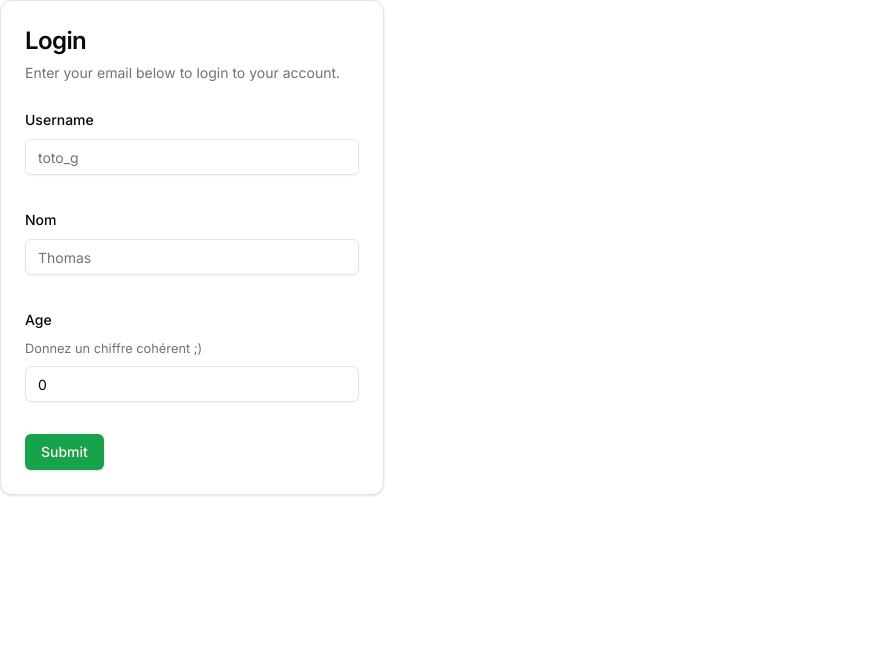
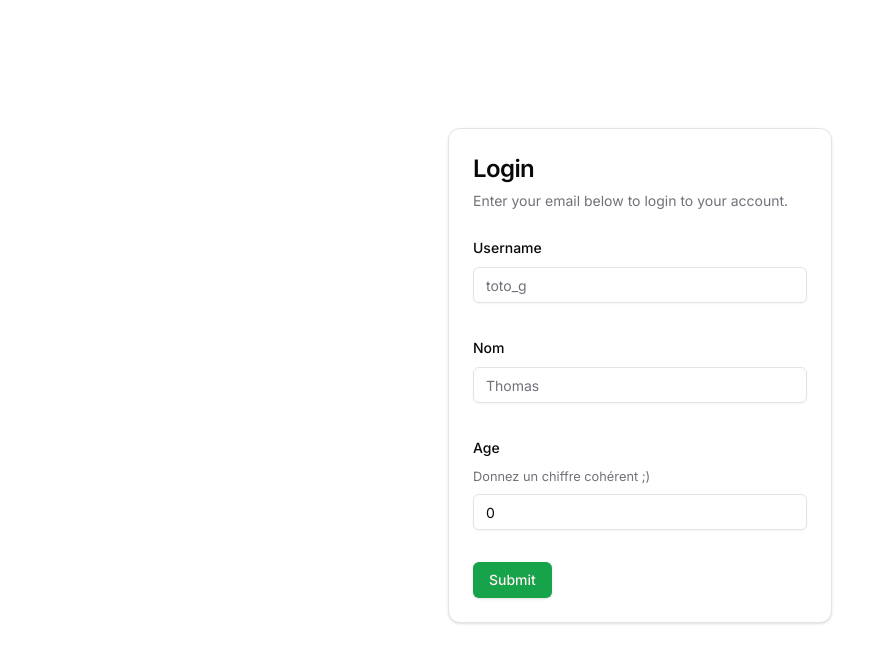
Before and after one commit to thomas1Gaillot/ultimate-side-project, a Next.js app: page /form-made-with-zod in a window 1280 px wide. Shown: the top 662 px of the page, without its empty margins (0-895 px from the left). Built offline with nearby package versions, Linux system fonts and the light colour scheme.

Commit message:
page centered

```diff
--- a/app/form-made-with-zod/page.tsx
+++ b/app/form-made-with-zod/page.tsx
@@ -1,6 +1,6 @@
 "use client"
 import {Form, FormControl, FormDescription, FormField, FormItem, FormLabel, FormMessage} from "@/components/ui/form";
-import { z } from "zod"
+import {z} from "zod"
 import {useForm} from "react-hook-form";
 import {zodResolver} from "@hookform/resolvers/zod";
 import {Button} from "@/components/ui/button";
@@ -9,9 +9,13 @@ import {Card, CardContent, CardDescription, CardHeader, CardTitle} from "@/compo
 
 
 export default function FormMadeWithZod() {
-    return <><ProfileForm/></>
+    return <div className="container py-24 lg:py-32">
+        {/* Announcement Banner */}
+        <div className="flex justify-center">
+            <ProfileForm/>
+        </div>
+    </div>
 }
-
 
 
 const formSchema = z.object({
@@ -52,33 +56,33 @@ export function ProfileForm() {
                         <FormField
                             control={form.control}
                             name="username"
-                    render={({ field }) => (
+                            render={({field}) => (
                                 <FormItem>
                                     <FormLabel>Username</FormLabel>
                                     <FormControl>
                                         <Input placeholder="toto_g" {...field} />
                                     </FormControl>
-                            <FormMessage />
+                                    <FormMessage/>
                                 </FormItem>
                             )}
                         />
                         <FormField
                             control={form.control}
                             name="name"
-                    render={({ field }) => (
+                            render={({field}) => (
                                 <FormItem>
                                     <FormLabel>Nom</FormLabel>
                                     <FormControl>
                                         <Input placeholder="Thomas" {...field} />
                                     </FormControl>
-                            <FormMessage />
+                                    <FormMessage/>
                                 </FormItem>
                             )}
                         />
                         <FormField
                             control={form.control}
                             name="age"
-                    render={({ field }) => (
+                            render={({field}) => (
                                 <FormItem>
                                     <FormLabel>Age</FormLabel>
                                     <FormDescription>
@@ -88,7 +92,7 @@ export function ProfileForm() {
                                         <Input placeholder="18" {...field} />
                                     </FormControl>
 
-                            <FormMessage />
+                                    <FormMessage/>
                                 </FormItem>
                             )}
                         />
```
Lines whose indentation alone changed are shown as unchanged.
